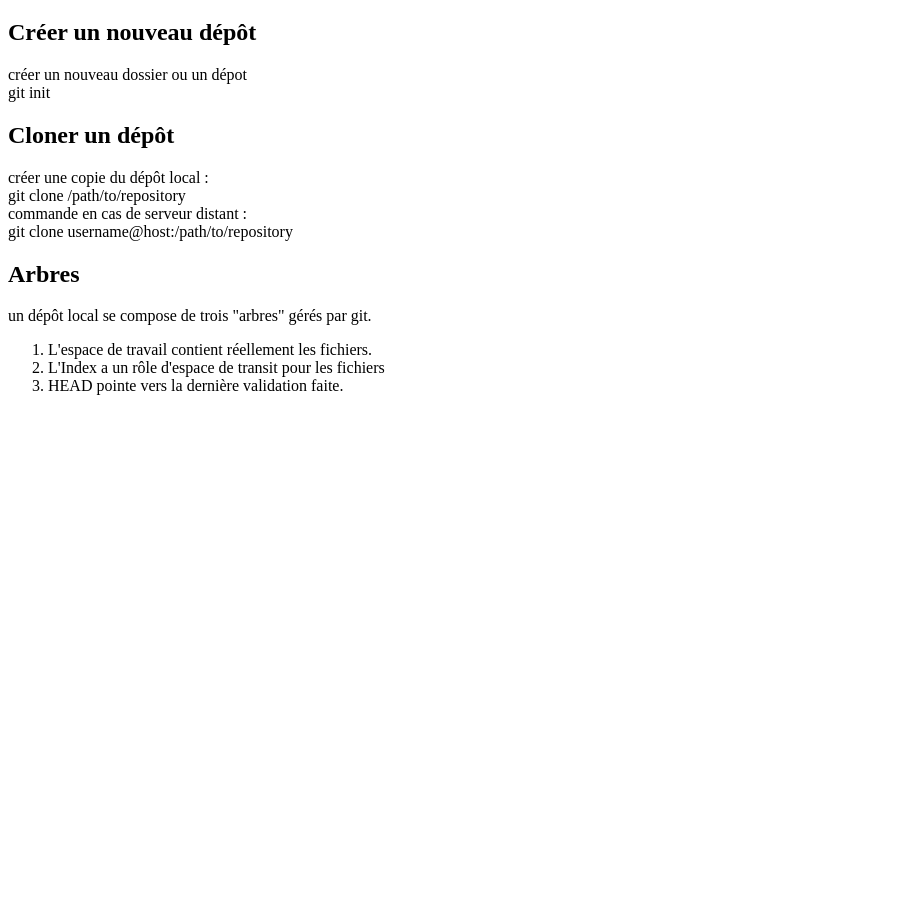
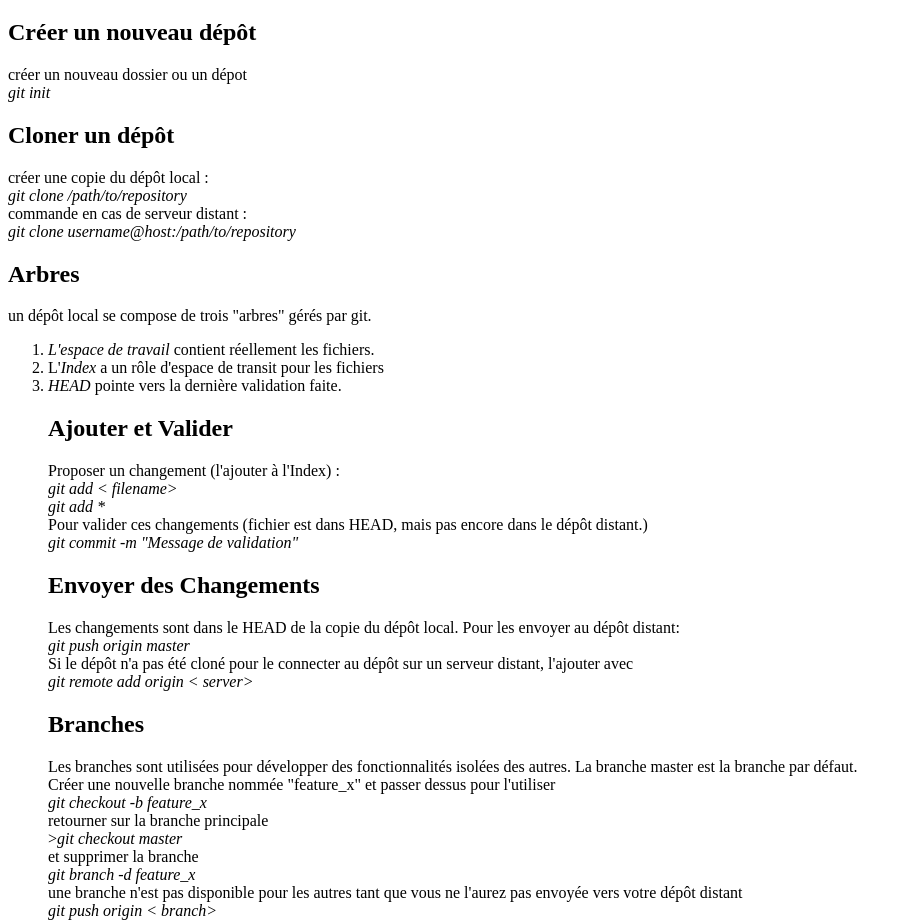
Before and after one commit to djalucine/memo-commandes-git, a plain HTML site: page memogit.html in a window 1280 px wide. Shown: the part 61-983 px from the top of the page, without its empty margins (0-912 px from the left). Before the commit the page ends 800 px from the top, so only its background shows below. Drawn offline with Linux system fonts and the light colour scheme.

Commit message:
emphasized text tag for css

```diff
--- a/memogit.html
+++ b/memogit.html
@@ -3,6 +3,7 @@
 <html>
     <head>
         <meta charset="utf-8" />
+        <link rel="stylesheet" href="style2.css" />
 
         <title>Memo Commandes GIT</title>
 
@@ -16,16 +17,17 @@
   <h2>Créer un nouveau dépôt</h2>
 
         <p>créer un nouveau dossier ou un dépot
-        </br> git init </p>
+        </br> <em>git init</em> </p>
+        <!--emphasized text tag for css-->
 
 
 <h2>Cloner un dépôt</h2>
     <p>  créer une copie du dépôt local :
-        </br>git clone /path/to/repository
+    </br><em>git clone /path/to/repository</em>
 </br>
 commande en cas de serveur distant :
 </br>
-git clone username@host:/path/to/repository
+<em>git clone username@host:/path/to/repository</em>
 </p>
 
 
@@ -35,10 +37,54 @@ git clone username@host:/path/to/repository
     </br>
 
       <ol> <!--list-->
-              <li>L'espace de travail contient réellement les fichiers.</li>
-              <li>L'Index a un rôle d'espace de transit pour les fichiers </li>
-              <li> HEAD pointe vers la dernière validation faite.</li>
+              <li><em>L'espace de travail </em>contient réellement les fichiers.</li>
+              <li>L'<em>Index </em> a un rôle d'espace de transit pour les fichiers </li>
+              <li> <em>HEAD</em> pointe vers la dernière validation faite.</li>
 </p>
+
+<h2>Ajouter et Valider</h2>
+    <p>  Proposer un changement (l'ajouter à l'Index) :
+    </br><em>git add < filename></em>
+  </br> <em>git add *</em>
+
+      </br>Pour valider ces changements (fichier est dans HEAD, mais pas encore dans le dépôt distant.) </br>
+<em>git commit -m "Message de validation"</em>
+      </br>
+</p>
+
+<h2>Envoyer des Changements</h2>
+    <p>  Les changements sont dans le HEAD de la copie du dépôt local. Pour les envoyer au dépôt distant:
+    </br><em>git push origin master</em>
+
+      </br> Si le  dépôt n'a pas été cloné pour le connecter au dépôt sur un serveur distant, l'ajouter avec
+    </br><em>git remote add origin < server></em>
+</p>
+
+<h2>Branches</h2>
+    <p>  Les branches sont utilisées pour développer des fonctionnalités isolées des autres. La branche master est la branche par défaut.
+    </br> Créer une nouvelle branche nommée "feature_x" et passer dessus pour l'utiliser
+  </br><em>git checkout -b feature_x</em>
+
+
+  </br> retourner sur la branche principale
+</br> ><em>git checkout master </em>
+</br> et supprimer la branche
+</br><em>git branch -d feature_x</em>
+</br>une branche n'est pas disponible pour les autres tant que vous ne l'aurez pas envoyée vers votre dépôt distant
+</br> <em>git push origin < branch> </em>
+</p>
+
+
+<h2>Mettre à jour et Fusionner</h2>
+    <p> Mettre à jour un dépôt local vers les dernières validations :
+</br> <em>git pull </em>
+    </br> dans l'espace de travail pour récupérer et fusionner les changements distants
+ pour fusionner une autre branche avec la branche active (par exemple master):
+</br> <em>git merge < branch></em>
+</br> dans les deux cas, git tente d'auto-fusionner les changements. En cas de conflits. Il faut régler ces conflits manuellement en éditant les fichiers indiqués par git puis les marquer comme fusionnés avec
+</br> <em>git add < filename></em>
+</br> après avoir fusionné les changements, il est possible d'en avoir un aperçu en utilisant
+</br> <em>git diff < source_branch> < target_branch></em>
 
 
 
```
